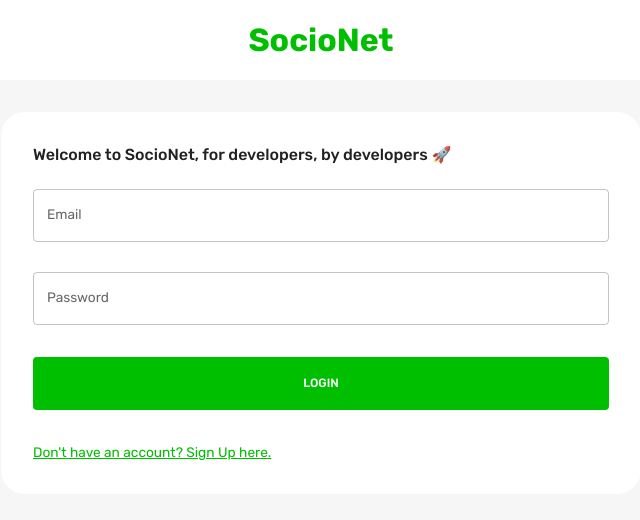
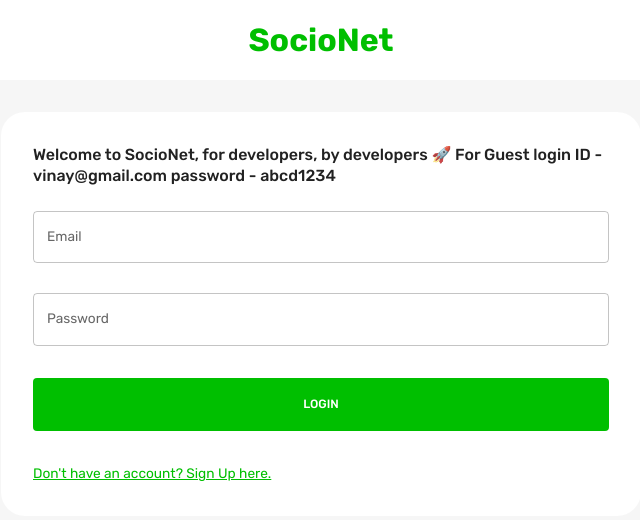
Before and after one commit to vinay-biz/SocioNet, a React (Create React App) app in the folder client/: page / in a window 1280 px wide. Shown: the top 520 px of the page, without its empty margins (319-959 px from the left). Built offline with nearby package versions, Linux system fonts and the light colour scheme.

Commit message:
Guest Login details and final deployment

```diff
--- a/client/src/scenes/loginPage/index.jsx
+++ b/client/src/scenes/loginPage/index.jsx
@@ -26,6 +26,9 @@ const LoginPage = () => {
       >
         <Typography fontWeight="500" variant="h5" sx={{ mb: "1.5rem" }}>
         Welcome to SocioNet, for developers, by developers 🚀
+        For Guest
+        login ID - vinay@gmail.com
+        password - abcd1234
         </Typography>
         <Form />
       </Box>
```
